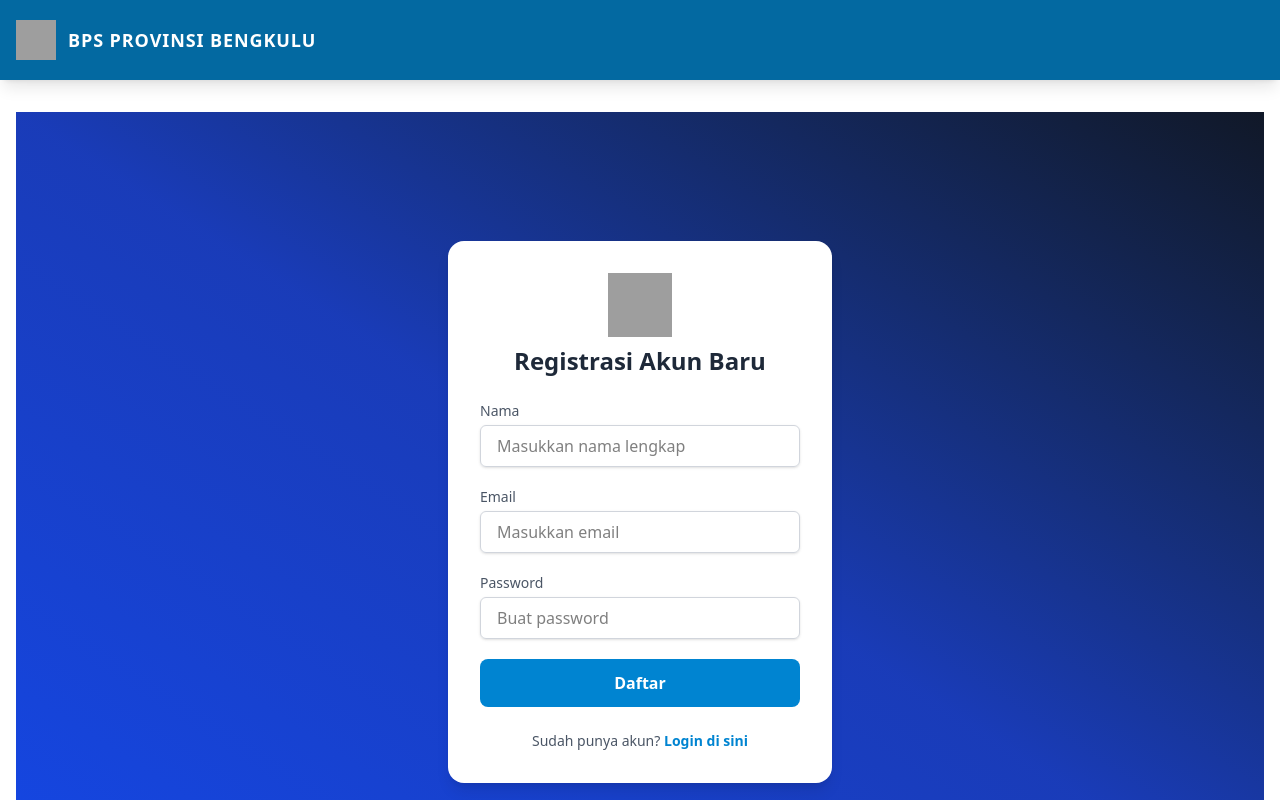
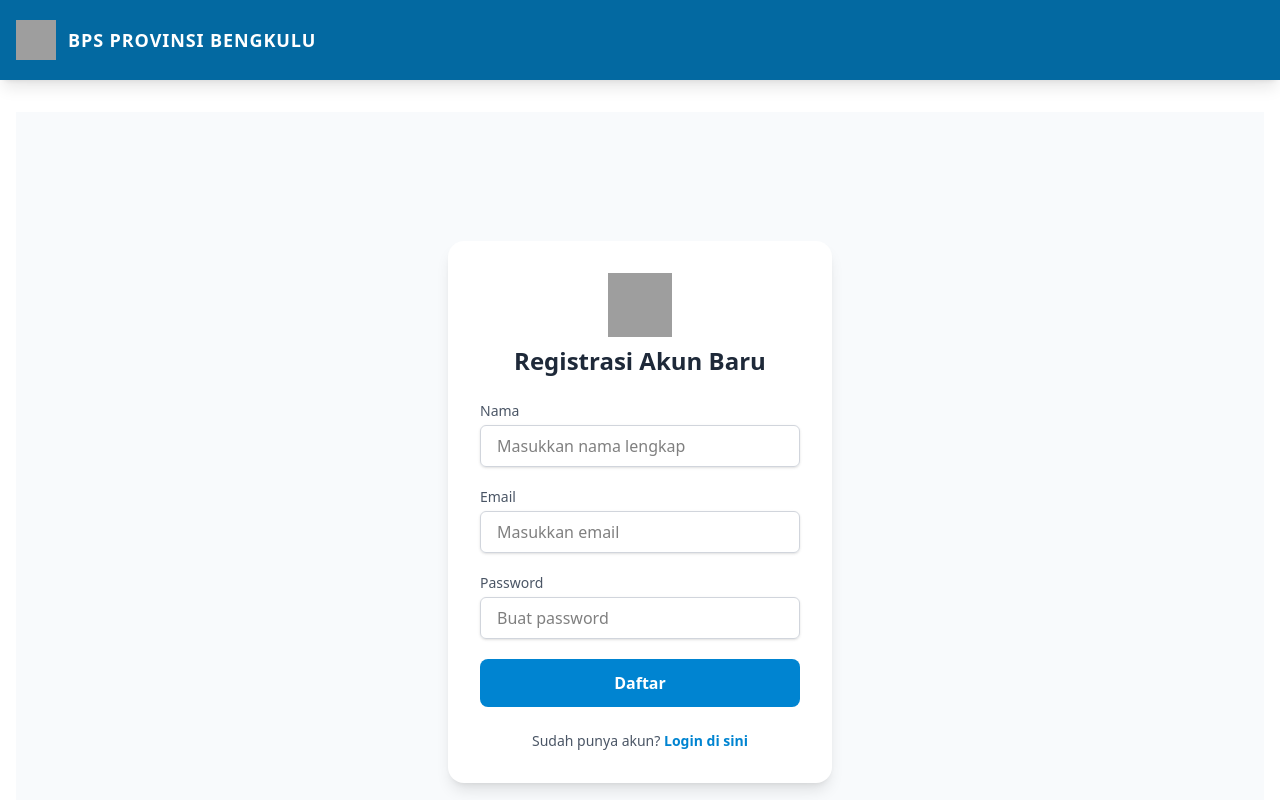
Before and after one commit to kayllazahraa/web-bps-frontend, a React (Vite) app: page /register in a window 1280 px wide. Shown: the top 800 px of the page. Built offline with nearby package versions, Linux system fonts and the light colour scheme; grey boxes are pictures that could not be loaded.

Commit message:
edit regist page

```diff
--- a/src/components/RegistrationPage.jsx
+++ b/src/components/RegistrationPage.jsx
@@ -41,7 +41,7 @@
     };
 
     return (
-        <div className="min-h-screen flex items-center justify-center px-4 bg-gradient-to-tr from-blue-700 via-blue-800 to-gray-900">
+        <div className="min-h-screen flex items-center justify-center bg-slate-50 px-4">
             <div className="bg-white p-8 rounded-2xl shadow-lg w-full max-w-sm">
                 <div className="flex flex-col items-center mb-6">
                     <BpsLogo />
```
